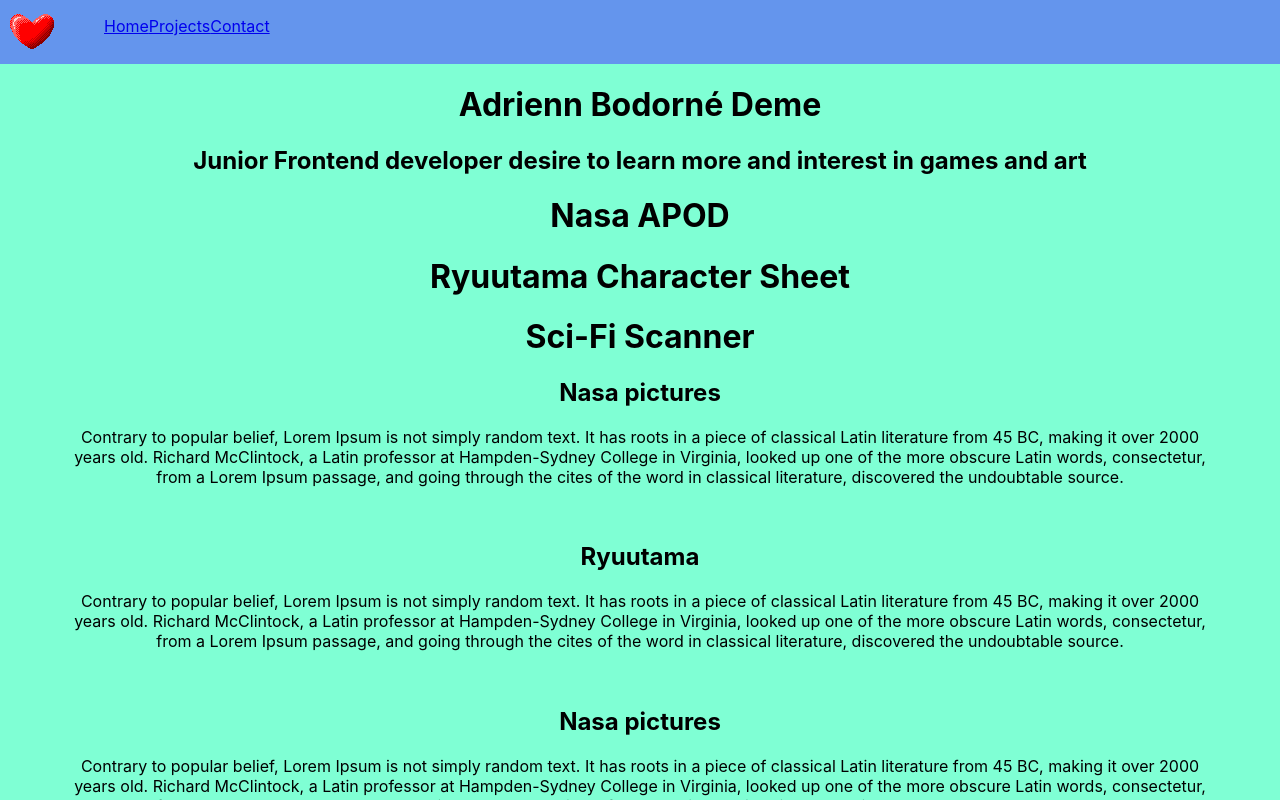
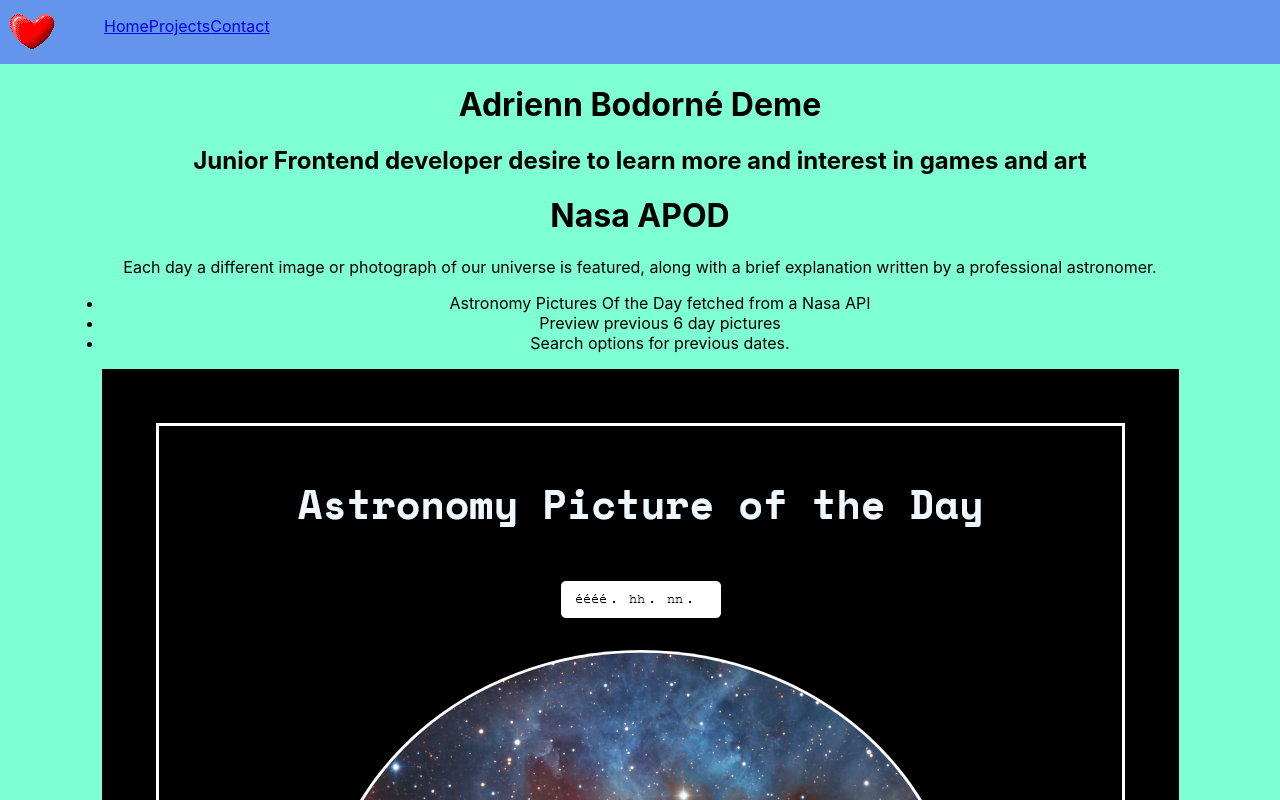
Before and after one commit to Jarmilla/jarmilla.github.io, a React (Create React App) app in the folder jarmilla.github.io/: page / in a window 1280 px wide. Shown: the top 800 px of the page. Built offline with nearby package versions, Linux system fonts and the light colour scheme.

Commit message:
ProjectDisplay.js showing data

```diff
--- a/jarmilla.github.io/src/components/ProjectDisplay.js
+++ b/jarmilla.github.io/src/components/ProjectDisplay.js
@@ -1,9 +1,14 @@
-import react from "react";
-
 function ProjectDisplay({ project }) {
   return (
     <div>
       <h1>{project.name}</h1>
+      <p>{project.description}</p>
+      <ul>
+        {project.features.map((feature) => (
+          <li>{feature}</li>
+        ))}
+      </ul>
+      <img src={project.image} alt={project.name} />
     </div>
   );
 }
```
